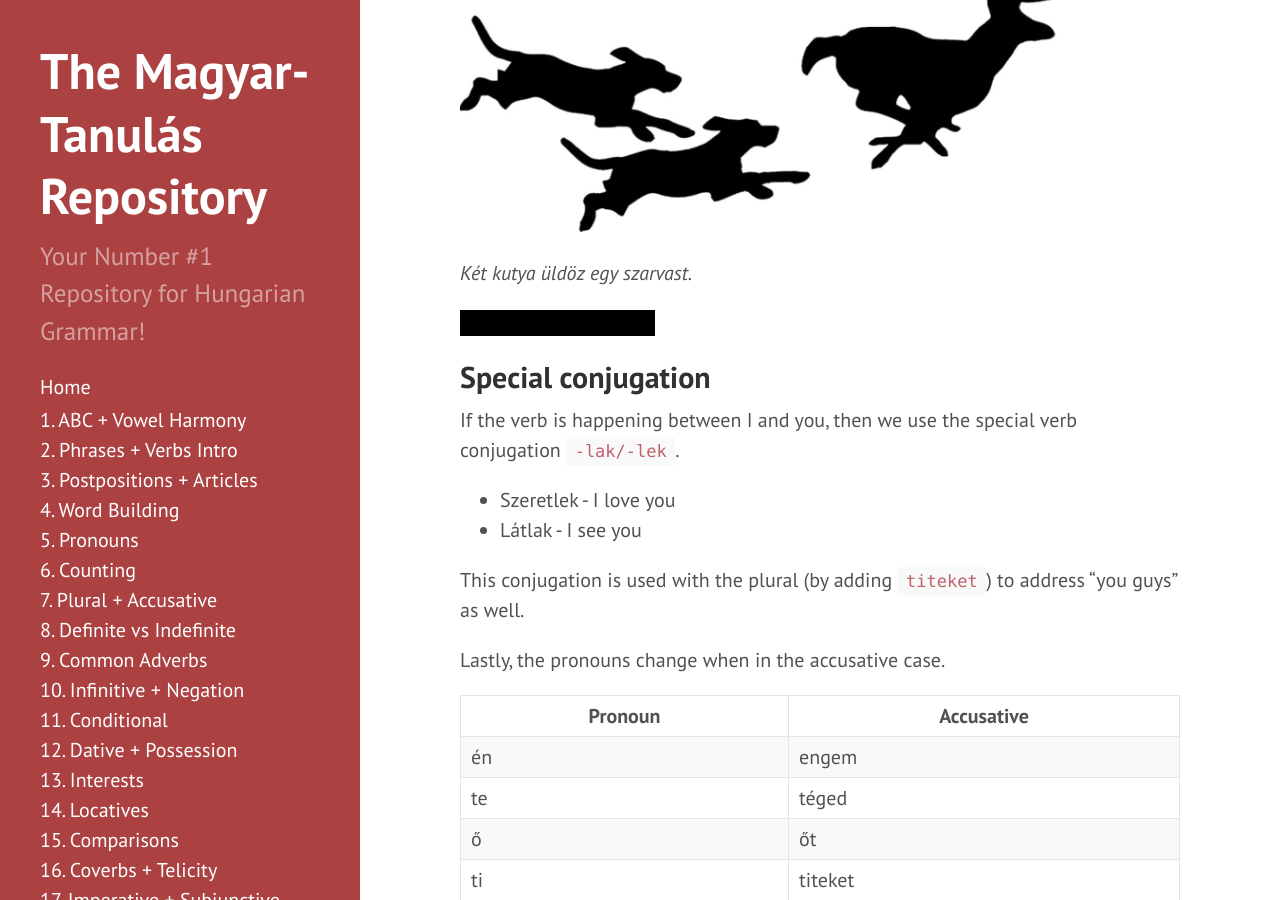
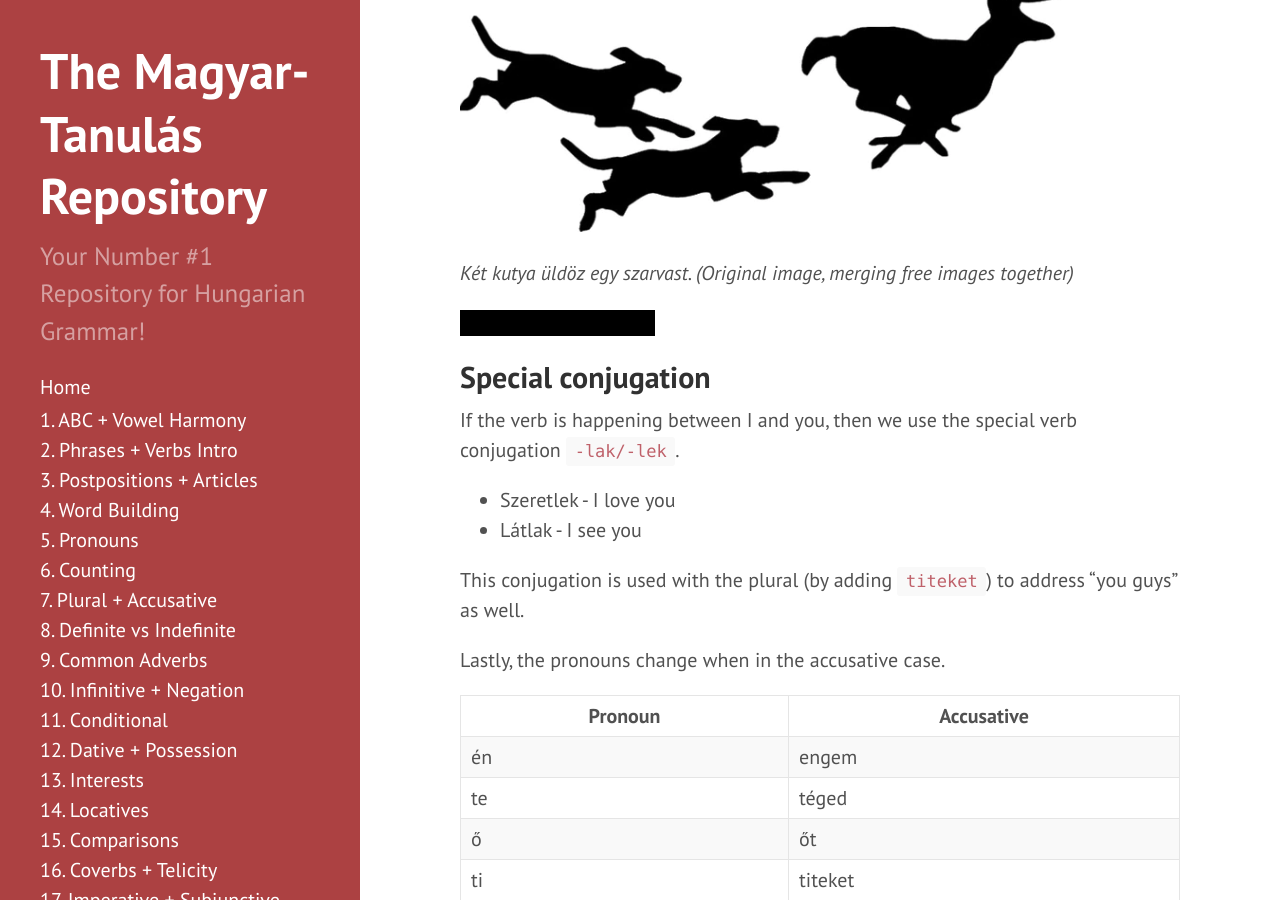
Before and after one commit to Magyartanulas/magyartanulas.github.io, a Jekyll site: the page built from accusative_plurals.md, in a window 1280 px wide and 900 px high, scrolled down 6103 px. Built offline with Jekyll 4.4.1, drawn with Linux system fonts in a browser that asks for light colours; comment, search, counter and statistics services are not loaded.

Commit message:
Update accusative_plurals.md

```diff
--- a/accusative_plurals.md
+++ b/accusative_plurals.md
@@ -170,7 +170,7 @@ This can be done in the format of questions
 `Challenge!`
 ![vadászik](https://magyartanulas.github.io/public/vadászik.PNG)
 
-*Két kutya üldöz egy szarvast.*
+*Két kutya üldöz egy szarvast. (Original image, merging free images together)*
 
 <span class="spoiler">Two dogs chase a deer.</span>
 
```
